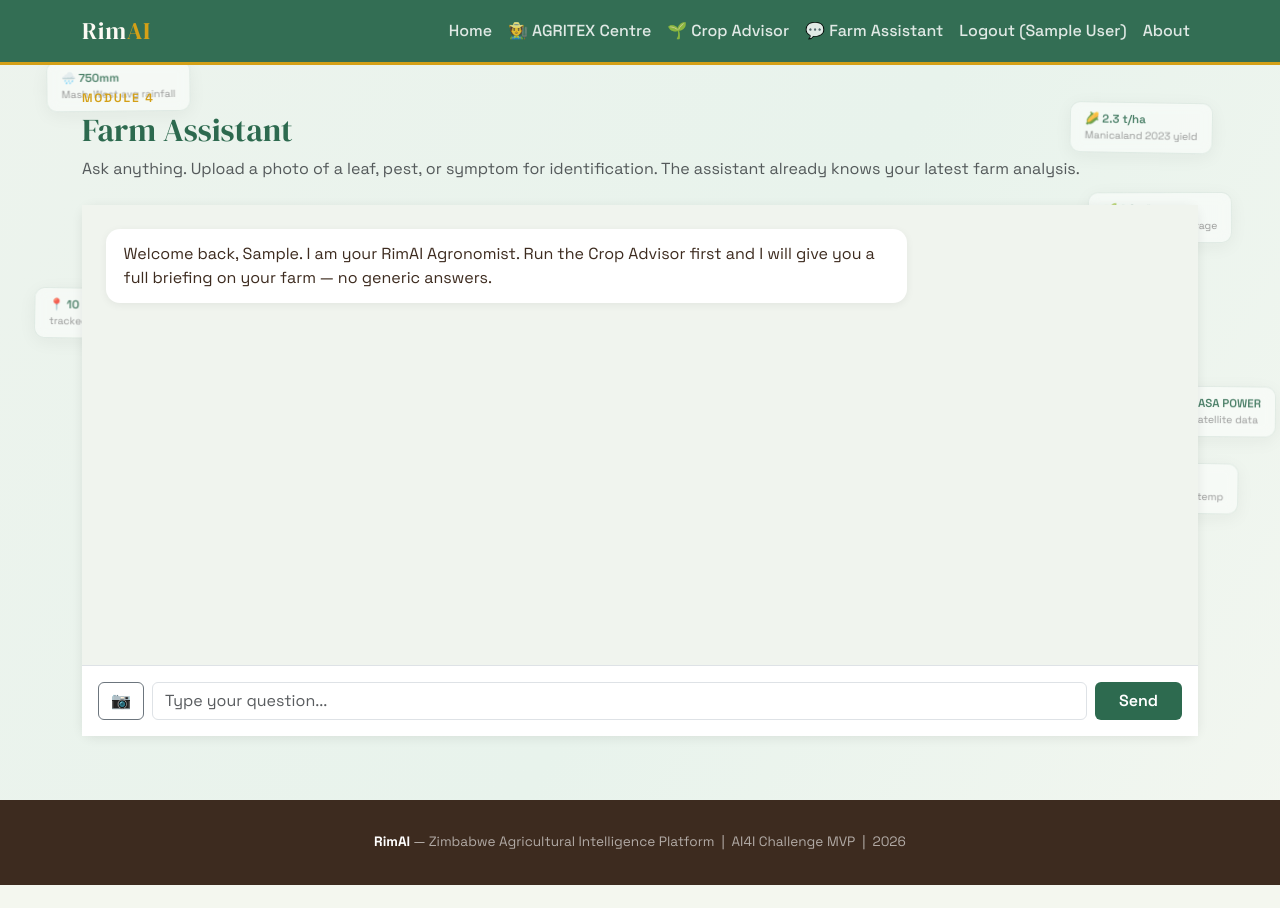
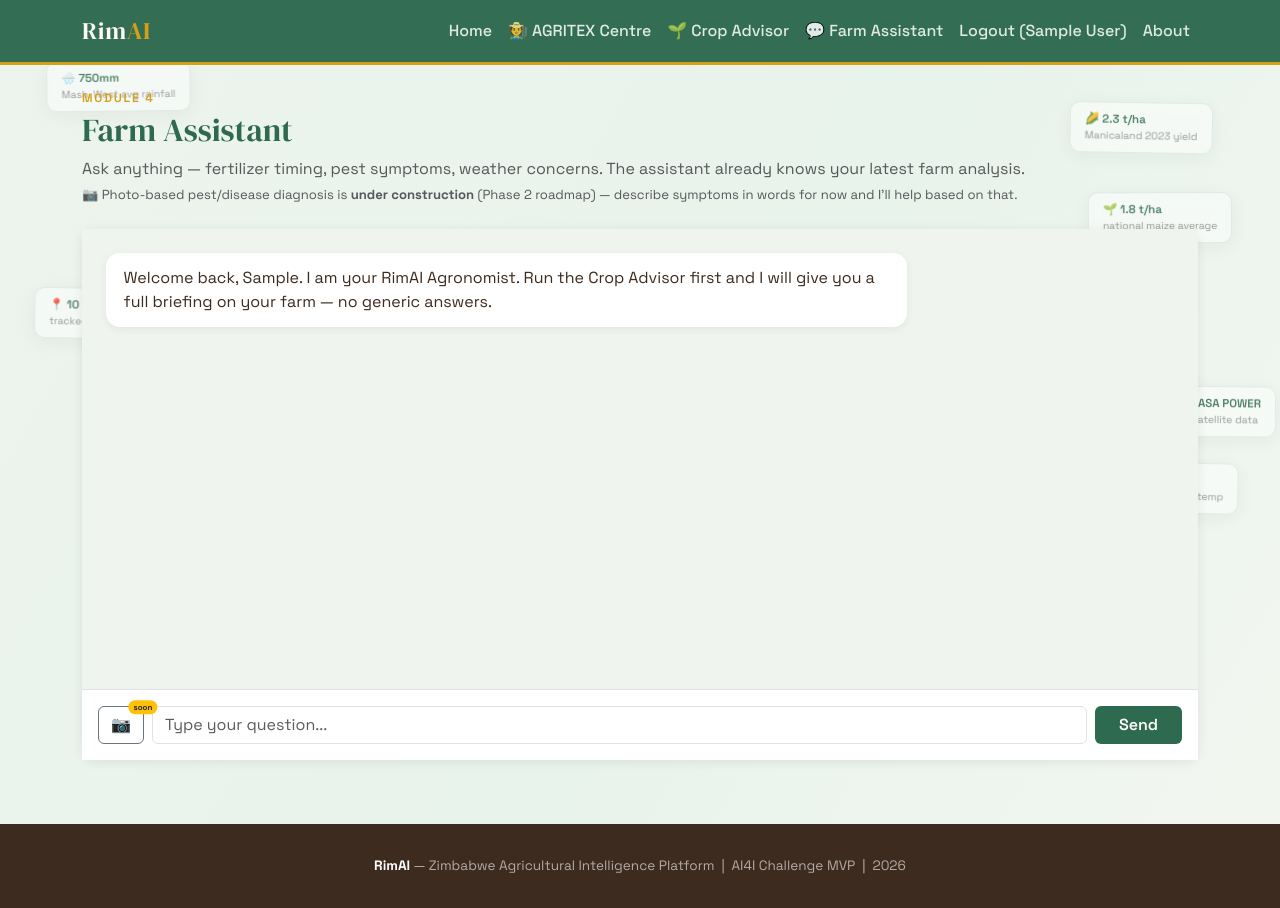
Before and after one commit to TereraiC/RimAI-AI4I-2026, a Flask app: page /chat in a window 1280 px wide. Before the commit the page ends 885 px from the top, so only its background shows below. Run offline with Flask 3, Linux system fonts and the light colour scheme; the visitor is signed in with stand-in values (Sample User, id 1); data that the repository does not hold is empty; parts of the project's set-up code (start-up, migrations or seed data) failed here and were passed over; some libraries are stand-ins or nearby versions.

Commit message:
fix: real CV metrics, Daily Brief/Health Score timing fix, smarter chat assistant, honest image upload messaging

```diff
--- a/app.py
+++ b/app.py
@@ -511,6 +511,18 @@ def chat():
 @login_required
 def api_chat():
     message = request.form.get('message', '')
+
+    # Photo-based diagnosis is Phase 2 roadmap, not built yet. The upload
+    # button is still visible (clearly labelled "coming soon") so farmers
+    # can see the feature is planned, but if an image is actually attached
+    # it must never be silently discarded — say so honestly.
+    if 'image' in request.files and request.files['image'].filename:
+        image_note = ("📷 I can see you attached a photo — image-based pest/disease diagnosis "
+                       "is under construction (Phase 2 roadmap) and isn't available yet, so I haven't "
+                       "analyzed it. ")
+    else:
+        image_note = ""
+
     analysis = session.get('last_analysis', {})
     farm_data = {}
     if analysis:
@@ -545,6 +557,8 @@ def api_chat():
         result = get_chat_response(message, farm_data, username=session.get('username',''), last_intent=last_intent)
         if result.get('intent'):
             session['last_chat_intent'] = result['intent']
+    if image_note:
+        result['reply'] = image_note + result['reply']
     with get_db() as db:
         db.execute('INSERT INTO chat_history (user_id, role, content) VALUES (?,?,?)',
                    (session['user_id'], 'user', message))
--- a/templates/chat.html
+++ b/templates/chat.html
@@ -3,7 +3,8 @@
 {% block content %}
 <p class="section-eyebrow mb-1">Module 4</p>
 <h2 style="font-family:'DM Serif Display',serif; color:var(--green);">Farm Assistant</h2>
-<p class="text-muted mb-4">Ask anything. Upload a photo of a leaf, pest, or symptom for identification. The assistant already knows your latest farm analysis.</p>
+<p class="text-muted mb-1">Ask anything — fertilizer timing, pest symptoms, weather concerns. The assistant already knows your latest farm analysis.</p>
+<p class="text-muted mb-4" style="font-size:0.82rem;">📷 Photo-based pest/disease diagnosis is <strong>under construction</strong> (Phase 2 roadmap) — describe symptoms in words for now and I'll help based on that.</p>
 
 <div class="card">
   <div class="card-body p-0">
@@ -11,7 +12,7 @@
       {% if not chat_log %}
         <div class="text-center text-muted mt-5">
           <div style="font-size:2.5rem;">🌾</div>
-          <p class="mt-2">Ask me anything about your farm — fertilizer timing, pest symptoms, weather concerns. You can also upload a photo.</p>
+          <p class="mt-2">Ask me anything about your farm — fertilizer timing, pest symptoms, weather concerns.</p>
         </div>
       {% endif %}
       {% for msg in chat_log %}
@@ -30,10 +31,13 @@
       <div id="imagePreview" class="mb-2" style="display:none;">
         <img id="previewImg" style="max-height:80px; border-radius:8px;">
         <button type="button" class="btn btn-sm btn-outline-danger ms-2" onclick="clearImage()">Remove</button>
+        <span class="badge bg-warning text-dark ms-1">Preview only — analysis coming in Phase 2</span>
       </div>
       <form id="chatForm" class="d-flex gap-2">
         <input type="file" id="imageInput" accept="image/*" style="display:none;" onchange="previewImage(event)">
-        <button type="button" class="btn btn-outline-secondary" onclick="document.getElementById('imageInput').click()">📷</button>
+        <button type="button" class="btn btn-outline-secondary position-relative" onclick="document.getElementById('imageInput').click()" title="Photo diagnosis — under construction">
+          📷<span class="position-absolute top-0 start-100 translate-middle badge rounded-pill bg-warning text-dark" style="font-size:0.5rem;">soon</span>
+        </button>
         <input type="text" id="messageInput" class="form-control" placeholder="Type your question..." required>
         <button type="submit" class="btn btn-harvest px-4">Send</button>
       </form>
--- a/templates/home.html
+++ b/templates/home.html
@@ -55,7 +55,7 @@
     <div class="card h-100 p-4">
       <div style="font-size:2.2rem;">💬</div>
       <h6 class="mt-3" style="color:var(--green);">Farm Assistant</h6>
-      <p class="text-muted" style="font-size:0.9rem;">Ask questions, upload pest photos, get answers grounded in your farm data.</p>
+      <p class="text-muted" style="font-size:0.9rem;">Ask questions, get answers grounded in your farm data. Photo diagnosis coming soon.</p>
       <a href="/chat" class="btn btn-harvest mt-auto btn-sm">Chat →</a>
     </div>
   </div>
```
Also changed, not shown: tests/test_image_upload_honesty.py (added, +51 -0 lines).
